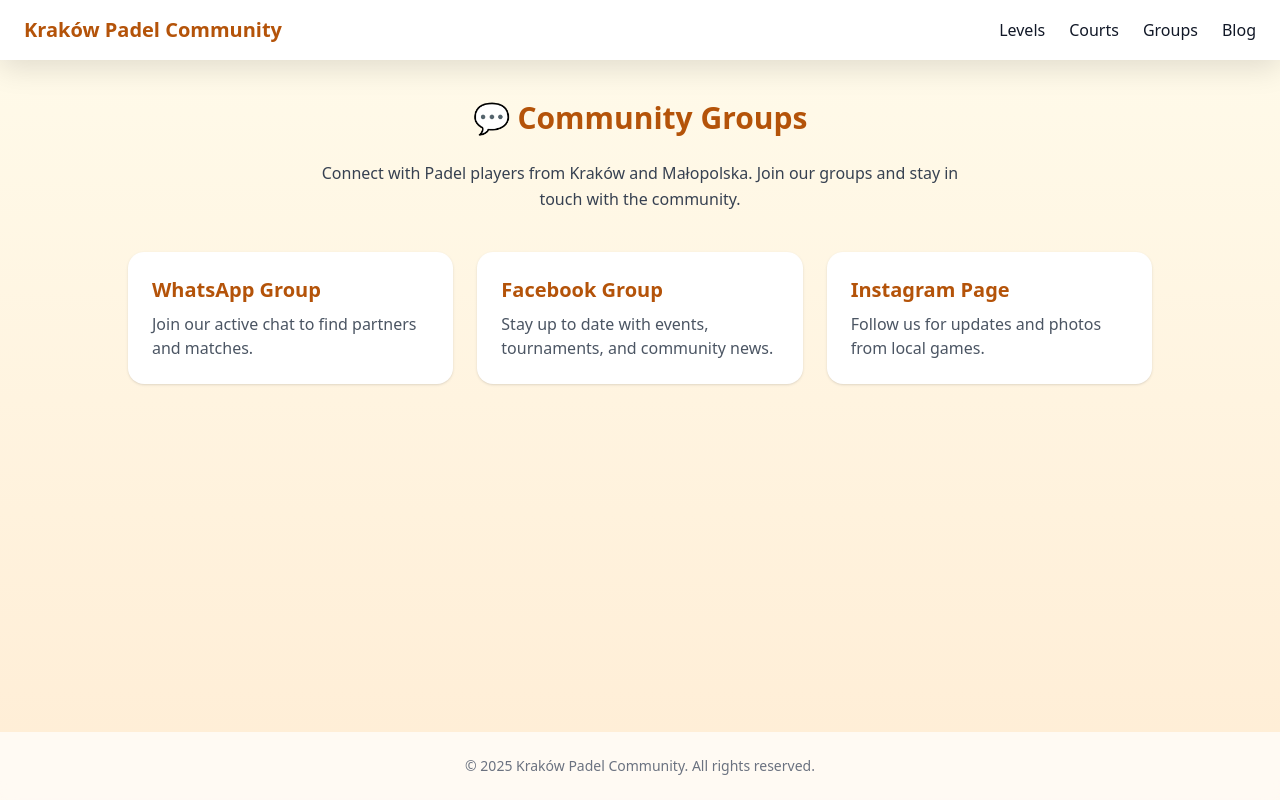
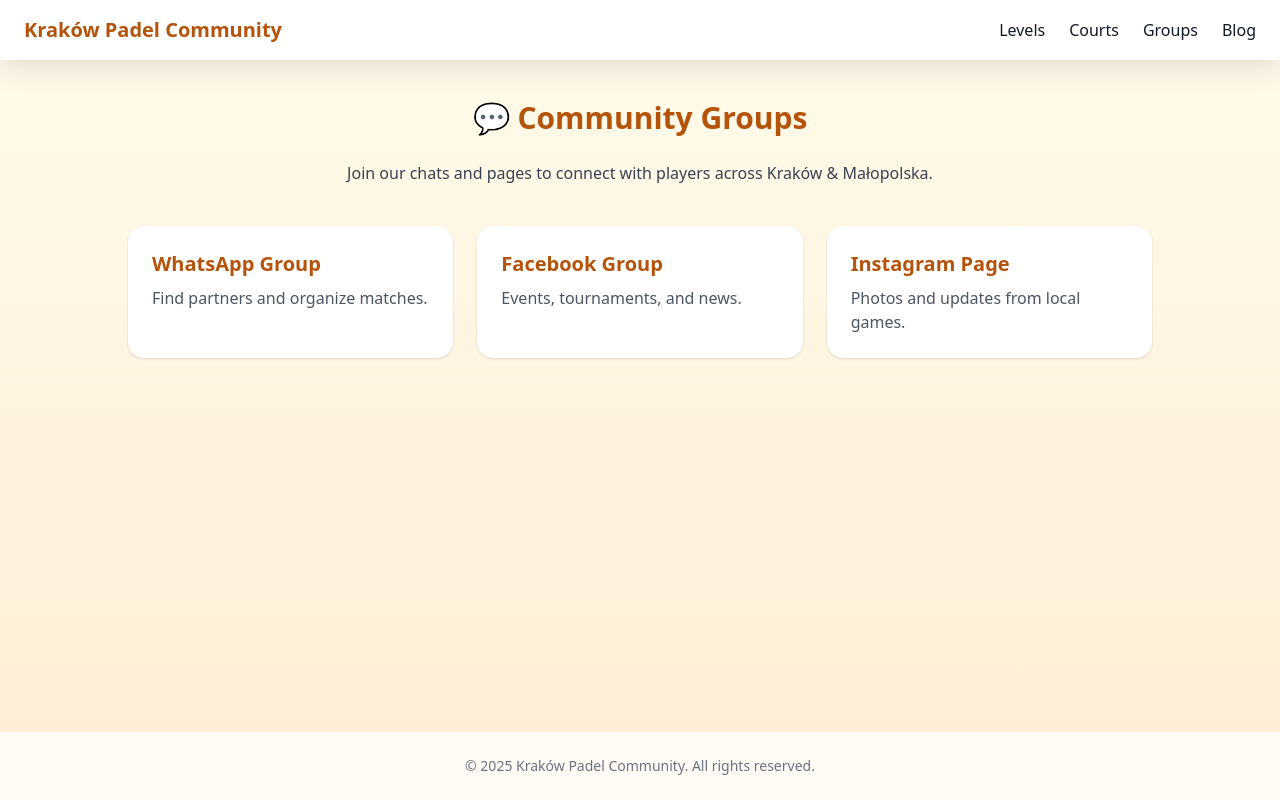
Before and after one commit to Gitperez288/padel-krakow, a Next.js app: page /groups in a window 1280 px wide. Built offline with nearby package versions, Linux system fonts and the light colour scheme.

Commit message:
Update page.tsx

```diff
--- a/src/app/groups/page.tsx
+++ b/src/app/groups/page.tsx
@@ -1,28 +1,21 @@
 // app/groups/page.tsx
 export default function GroupsPage() {
   const groups = [
-    { name: "WhatsApp Group", desc: "Join our active chat to find partners and matches.", link: "https://chat.whatsapp.com/" },
-    { name: "Facebook Group", desc: "Stay up to date with events, tournaments, and community news.", link: "https://facebook.com/" },
-    { name: "Instagram Page", desc: "Follow us for updates and photos from local games.", link: "https://instagram.com/" },
+    { name: "WhatsApp Group", desc: "Find partners and organize matches.", link: "https://chat.whatsapp.com/" },
+    { name: "Facebook Group", desc: "Events, tournaments, and news.", link: "https://facebook.com/" },
+    { name: "Instagram Page", desc: "Photos and updates from local games.", link: "https://instagram.com/" },
   ];
 
   return (
     <div className="px-4 py-10 text-center">
       <h2 className="text-3xl font-extrabold text-amber-700 mb-6">💬 Community Groups</h2>
       <p className="max-w-2xl mx-auto text-gray-700 mb-10 leading-relaxed">
-        Connect with Padel players from Kraków and Małopolska.
-        Join our groups and stay in touch with the community.
+        Join our chats and pages to connect with players across Kraków & Małopolska.
       </p>
 
       <div className="grid grid-cols-1 sm:grid-cols-2 lg:grid-cols-3 gap-6 max-w-5xl mx-auto">
         {groups.map(({ name, desc, link }) => (
-          <a
-            key={name}
-            href={link}
-            target="_blank"
-            rel="noopener noreferrer"
-            className="p-6 bg-white rounded-2xl shadow hover:shadow-lg transition text-left"
-          >
+          <a key={name} href={link} target="_blank" rel="noopener noreferrer" className="p-6 bg-white rounded-2xl shadow hover:shadow-lg transition text-left">
             <h3 className="text-xl font-bold text-amber-700 mb-2">{name}</h3>
             <p className="text-gray-600">{desc}</p>
           </a>
```
